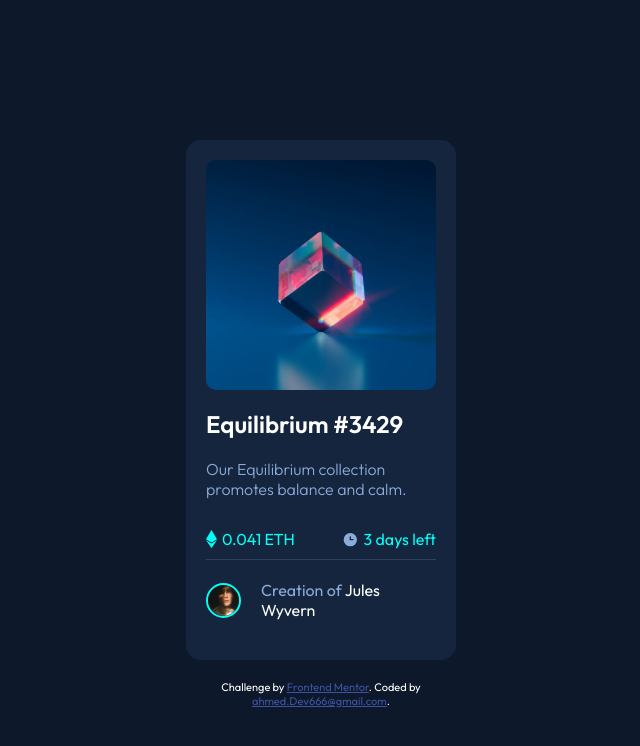
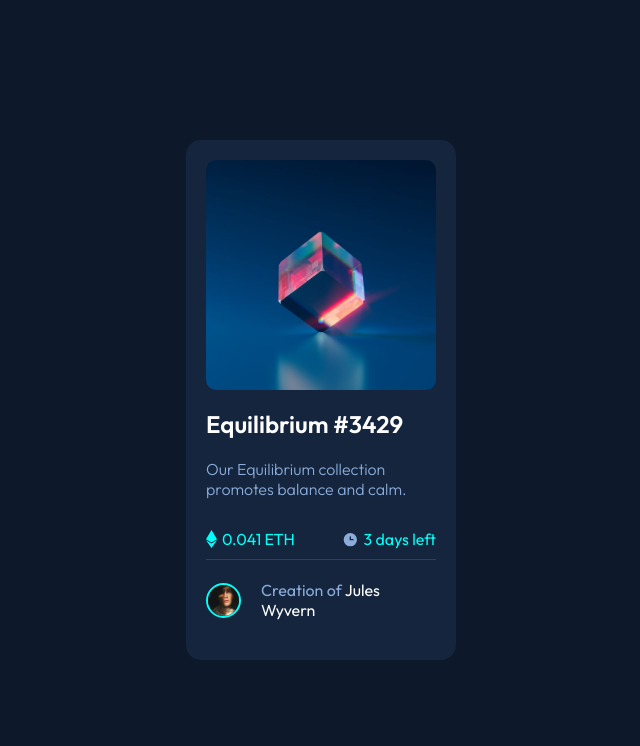
Before and after one commit to devAhmedSixSixSix/NFT-preview-card-component, a plain HTML site: page index.html in a window 1280 px wide. Shown: the whole page, without its empty margins (319-959 px from the left). Drawn offline with Linux system fonts and the light colour scheme.

Commit message:
Update index.html

```diff
--- a/index.html
+++ b/index.html
@@ -4,9 +4,7 @@
   <meta charset="UTF-8">
   <meta name="viewport" content="width=device-width, initial-scale=1.0"> <!-- displays site properly based on user's device -->
 
-  <link rel="icon" type="image/png" sizes="32x32" href="./images/favicon-32x32.png">
-
-  <title>Frontend Mentor | NFT preview card component</title>
+  <title>NFT preview card component</title>
 
   <!-- styling file -->
 
@@ -40,9 +38,6 @@
     </div>
   </div>
 
-  <div class="attribution">
-    Challenge by <a href="https://www.frontendmentor.io?ref=challenge" target="_blank">Frontend Mentor</a>.
-    Coded by <a href="#">ahmed.Dev666&commat;gmail.com</a>.
-  </div>
+
 </body>
 </html>
```
